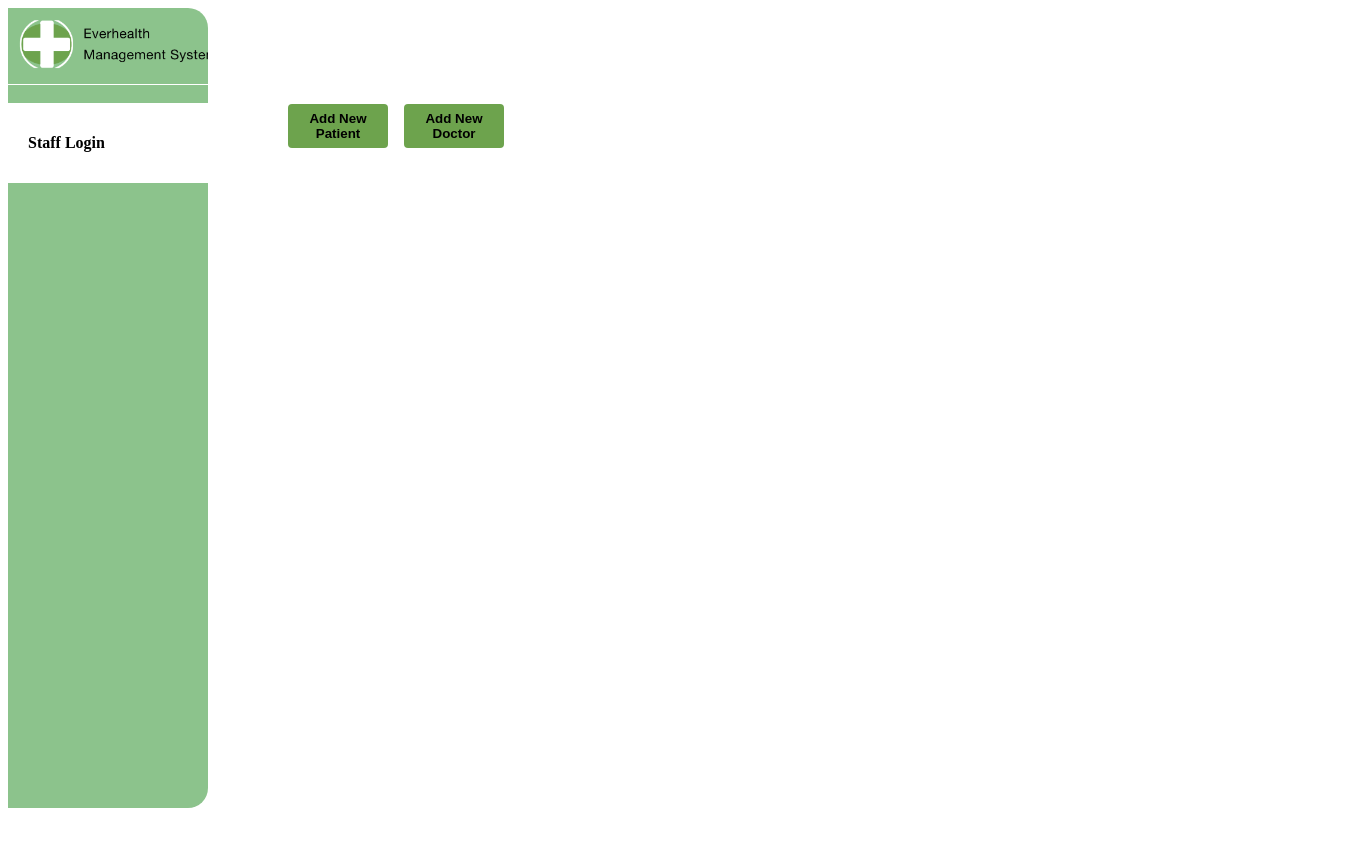
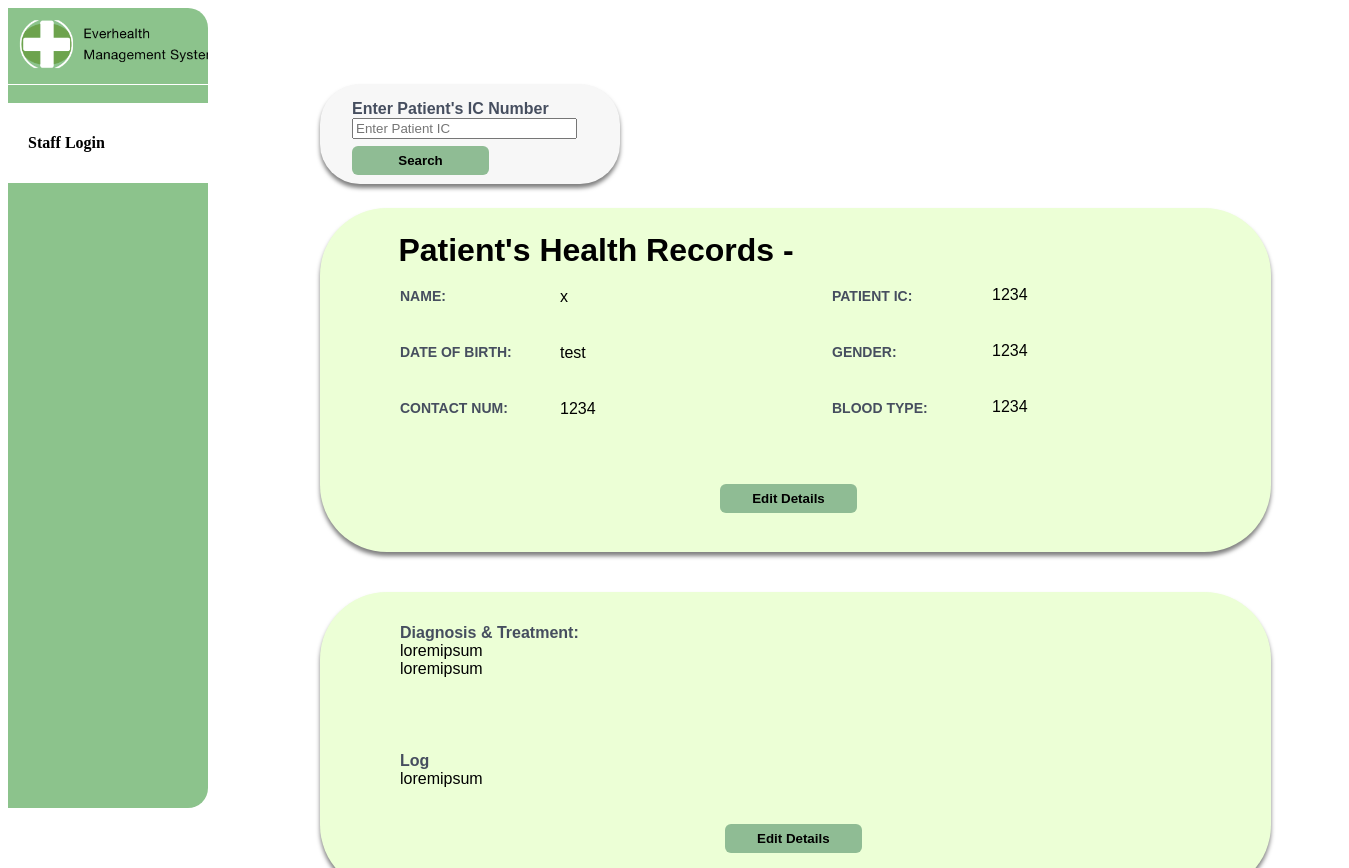
Before and after one commit to BT3103AppDev1/final-project-l1-final-project-group-8, a Vue app in the folder bt3103_proj/: page /patient-edit in a window 1280 px wide. Shown: the top 868 px of the page, 1349 px wide, since content can reach past the window. Before the commit the page ends 816 px from the top, so only its background shows below. Built offline with nearby package versions, Linux system fonts and the light colour scheme; no server answers; the database is empty.

Commit message:
patient_edit major update
updated patient_edit, still nto 100% since need to see if hanh and i can link our parts.

```diff
--- a/bt3103_proj/src/App.vue
+++ b/bt3103_proj/src/App.vue
@@ -3,17 +3,18 @@
     <div id="app-container">
       <!--<Appointment_form/>-->
       <div class="login-sidebar-container"><login_sidebar/></div>
-      <!---<div class="main-page-elements"><AssignPatient/></div>-->
+      <!--<div class="main-page-elements"><AssignPatient/></div>-->
       <!--<div class="main-page-elements"><AddDoctor/></div>-->
 
       <!-- <div class="main-page-elements"><LoginFields/></div> -->
       <!--<div class="main-page-elements"><Appointment_form/></div>-->
       <!--<div class="main-page-elements"><patient_edit/></div>-->
-      <!-- <div class="main-page-elements"><DoctorAppointment/></div> -->
+       <!--<div class="main-page-elements"><DoctorAppointment/></div>-->
       <!-- <div class="main-page-elements"><EditAppointment/></div> -->
       <!-- <div class="main-page-elements"><PatientDetails/></div> -->
-      <div class="main-page-elements"><AddPeople/></div>
-
+      <!--<div class="main-page-elements"><AddPeople/></div>-->
+      <!--<div class="main-page-elements"><AssignPatDoc/></div>-->
+      <div class="main-page-elements"><IndivUserDet/></div>
 
     </div>
   </div>
@@ -21,7 +22,7 @@
 
 <script>
 import login_sidebar from './components/login_sidebar.vue'
-//import patient_edit from './components/Patient_edit.vue'
+import patient_edit from './components/Patient_edit.vue'
 import Appointment_form from './components/Appointment_form.vue'
 // import Patient_edit from './components/Patient_edit.vue'
 import AssignPatient from './components/AssignPatient.vue'
@@ -32,6 +33,9 @@ import LoginFields from './components/LoginFields.vue'
 import AddDoctor from './components/AddDoctor.vue'
 import AddPatient from './components/AddPatient.vue'
 import AddPeople from './views/AddPeople.vue'
+import AssignPatDoc from './views/AssignPatDoc.vue'
+import IndivUserDet from './views/IndivUserDet.vue'
+
 
 export default {
   components: {
@@ -43,9 +47,11 @@ export default {
     // DoctorAppointment,
     // EditAppointment,
     //  PatientDetails,
-     //patient_edit,
+     patient_edit,
      AddDoctor,
-     AddPatient
+     AddPatient,
+     AssignPatDoc,
+     IndivUserDet
   }
 }
 </script>
--- a/bt3103_proj/src/components/Patient_edit.vue
+++ b/bt3103_proj/src/components/Patient_edit.vue
@@ -1,5 +1,19 @@
 <template>
     <div id = "mega">
+        <div id = "searchBar">
+            <div id = "smallRec">
+                <div id = "searchContent">
+                    <label>Enter Patient's IC Number</label>
+                    <form action="">
+                                <input type="text" name="patID" id="patID" placeholder="Enter Patient IC" size="25">
+                    </form>
+                    <button id = "submit" type="button">Search</button>
+                </div>
+            </div>
+
+        </div>
+
+
         <div id = "rectangle">
             <div id = "patTitle">Patient's Health Records - </div>
             <div id = "patDet">
@@ -54,6 +68,53 @@
                 </div>
             </div>
         </div>
+
+        <div id = "rectangle2">
+            <div class = "textContent" v-if="edit2 = edit2"> <!--form version to edit-->
+                <div class = "DiagTreat">
+                    <label id = "diagTreatLabel">Diagnosis & Treatment:</label>
+                    <form action="">
+                        <textarea name="newDiag" id="newDiag" cols="50" rows="4" placeholder="Enter Diagnosis"></textarea>
+                        <textarea name="newTreat" id="newTreat" cols="50" rows="4" placeholder="Enter Treatment"></textarea>
+                    </form>
+                </div>
+
+                <div class = "logText">
+                    <label id = "logLabel">Log</label>
+                    <form action="">
+                        <textarea name="newLog" id="newLog" cols="30" rows="4" placeholder="Enter Log"></textarea>
+                    </form>
+                </div>
+
+                <div id = "buttonWrapper2Edit">
+                    <div id = "actionEditBtn2">
+                        <button id = "submitButton2" type="button" @click="saveText">Submit</button>
+                        <button id = "cancelButton2" type = "button" @click="cancelEdit2">Cancel</button>
+                    </div>
+                </div>
+            </div>
+
+
+            <div class = "textContent" v-else> <!--display version (default)-->
+                <div class = "DiagTreat">
+                    <label id = "diagTreatLabel">Diagnosis & Treatment:</label>
+                    <div id = "diagContent">loremipsum</div>
+                    <div id = "treatContent">loremipsum</div>
+                </div>
+
+                <div class = "logText">
+                    <label id = "logLabel">Log</label>
+                    <div id = "logContent">loremipsum</div>
+                </div>
+
+                <div id = "buttonWrapper2">
+                    <div id = "buttonEdit2">
+                        <button id = "editButton2" type="button" @click="allowEdit2">Edit Details</button>
+                    </div>
+                </div>
+            </div>
+
+        </div>
     </div>
 </template>
 
@@ -67,7 +128,8 @@ export default {
     data() {
         return {
             edit : false,
-            pat : false
+            pat : false,
+            edit2: false
         }
     },
 
@@ -80,13 +142,97 @@ export default {
             this.edit = false
         },
 
+        allowEdit2() {
+            this.edit2 = true
+        },
+
+        cancelEdit2() {
+            this.edit2 = false
+        },
+
         async saveInput() {
             let newNum = document.getElementById("phoneNum").value;
             const docRef = doc(db,"clinic1","patients")
-            const patID = document.getElementById("icText")
-            await updateDoc(docRef, {
-                "pat1.contact_num" : Number(newNum) //hardcode id of patient for now
-            })
+            let patID = document.getElementById("icText").innerHTML
+
+            let allDocs = await getDoc(doc(db,"clinic1","patients")) //clinic1 for the time being
+            //should be email in actual
+            allDocs = allDocs.data()
+
+            let docData = allDocs[patID]
+            let name = docData.name
+            let dob = docData.dob
+            let gender = docData.gender
+            let blood = docData.blood
+            let diagnosis = docData.diagnosis
+            let treatment = docData.treatment
+            let logs = docData.logs
+            let upcoming_appoint = docData.upcoming_appoint
+            let appoint_date = docData.appoint_date
+
+            let updateData = {
+                [patID] : {
+                    "appoint_date" : appoint_date,
+                    "blood" : blood,
+                    "diagnosis" : diagnosis,
+                    "dob" : dob,
+                    "gender" : gender,
+                    "id" : patID,
+                    "logs" : logs,
+                    "name" : name,
+                    "treatment" : treatment,
+                    "upcoming_appoint" : upcoming_appoint,
+                    "contact_num" : Number(newNum)
+                }
+            }
+
+            await setDoc(docRef, updateData,{merge : true})
+
+            //await updateDoc(docRef, {
+            //    "[patID].contact_num" : Number(newNum) //hardcode id of patient for now
+            //})
+            window.location.reload()
+        },
+
+        async saveText() {
+            let newDiag = document.getElementById("newDiag").value
+            let newTreat = document.getElementById("newTreat").value
+            let newLog = document.getElementById("newLog").value
+
+            const docRef = doc(db,"clinic1","patients") //climic1 hardcoded. Will be email
+            let patID = document.getElementById("icText").innerHTML
+
+            let allDocs = await getDoc(doc(db,"clinic1","patients")) //clinic1 for the time being
+            //should be email in actual
+            allDocs = allDocs.data()
+
+            let docData = allDocs[patID]
+            let name = docData.name
+            let dob = docData.dob
+            let gender = docData.gender
+            let blood = docData.blood
+            let upcoming_appoint = docData.upcoming_appoint
+            let appoint_date = docData.appoint_date
+            let contact_num = docData.contact_num
+
+            let updateData = {
+                [patID] : {
+                    "appoint_date" : appoint_date,
+                    "blood" : blood,
+                    "diagnosis" : newDiag,
+                    "dob" : dob,
+                    "gender" : gender,
+                    "id" : patID,
+                    "logs" : newLog,
+                    "name" : name,
+                    "treatment" : newTreat,
+                    "upcoming_appoint" : upcoming_appoint,
+                    "contact_num" : contact_num
+                }
+            }
+
+            await setDoc(docRef, updateData,{merge : true})
+            alert("Update Succesful")
             window.location.reload()
         }
     },
@@ -94,13 +240,14 @@ export default {
         async function display() {
             let allDocs = await getDoc(doc(db,"clinic1","patients")) //clinic1 for the time being
             //should be email in actual
-            allDocs = allDocs.data()
-            let docData = allDocs.pat1//hardcode. This part will be the patient id
+            allDocs = allDocs.data();
+            let docData = allDocs["11"]//hardcode. This part will be the patient id !!CHANGE ONCE LINKED TO OTHER PART
             let id = docData.id
             let name = docData.name
             let contact_num = docData.contact_num
             let dob = docData.dob
-            dob = dob.toDate().toDateString()
+            dob = dob.slice(0,10)
+            //dob = dob.toDate().toDateString()
             let gender = docData.gender
             let blood = docData.blood
             let diagnosis = docData.diagnosis
@@ -116,6 +263,9 @@ export default {
             document.getElementById("bloodText").innerHTML=blood
             document.getElementById("patTitle").innerHTML="Patient's Health Records - " + name
 
+            document.getElementById("diagContent").innerHTML = "Diagnosis: " + diagnosis
+            document.getElementById("treatContent").innerHTML = "Current Treatment: " + treatment
+            document.getElementById("logContent").innerHTML = logs
 
         }
         display()
@@ -130,6 +280,53 @@ export default {
     background: #ECFFD6;
     box-shadow: 0px 4px 4px rgba(0, 0, 0, 0.50);
     border-radius: 67px;
+}
+
+#smallRec {
+    position: absolute;
+    bottom: 23em;
+    width: 300px;
+    height: 100px;
+    background: #F7F7F7;
+    box-shadow: 0px 4px 4px rgba(0, 0, 0, 0.50);
+    border-radius: 40px;
+
+}
+
+#rectangle2 {
+    position: absolute;
+    top:24em;
+    width: 951px;
+    height: 300px;
+    background: #ECFFD6;
+    box-shadow: 0px 4px 4px rgba(0, 0, 0, 0.50);
+    border-radius: 67px;
+}
+
+#searchContent {
+    position: absolute;
+    left:2em;
+    top:1em;
+}
+
+#submit {
+    position: relative;
+    top:0.5em;
+}
+
+label {
+    white-space: nowrap;
+    color: #464E5F;
+    font-size: 16px;
+    font-family: Poppins, Arial, Helvetica, sans-serif;
+    font-weight: 700;
+    word-wrap: break-word;
+}
+
+#buttonWrapper2 {
+    position: inherit;
+    left: 20.3em;
+    top: 12.5em;
 }
 
 button {
@@ -177,7 +374,7 @@ button:hover {
 #mega {
     position: absolute;
     left: 20em;
-    top:2em;
+    top:13em;
 }
 
 .title {
@@ -271,4 +468,47 @@ button:hover {
     bottom: 0.01em;
 }
 
+.logText {
+    position: absolute;
+    top: 8em;
+}
+
+.textContent {
+    position: absolute;
+    top: 2em;
+    left:5em;
+}
+
+#nameText, #dobText, #numText, #icText, #genderText, #bloodText, #diagContent, #treatContent, #logContent {
+    font-family: Arial, Helvetica, sans-serif;
+}
+
+#buttonWrapper2Edit {
+    position: absolute;
+    top: 13em;
+    left: 16em;
+}
+
+#cancelButton2 {
+    position:absolute;
+    background: #FF0000;
+    left:11em;
+}
+
+#cancelButton2:hover {
+    background-color: #ffaeae;
+}
+
+#newDiag, #newTreat, #newLog {
+    font-family: Poppins, Inter-Bold,Arial, Helvetica, sans-serif;
+}
+
+#newDiag {
+    margin-right: 5px;
+}
+
+#newTreat {
+    margin-left: 5px;
+}
+
 </style>
--- /dev/null
+++ b/bt3103_proj/src/views/AssignPatDoc.vue
@@ -0,0 +1,15 @@
+<template>
+<AssignPatient/>
+<!--Add side bar component here-->
+
+</template>
+
+<script scoped>
+import AssignPatient from '../components/AssignPatient.vue'
+
+export default {
+    components : {
+        AssignPatient
+    }
+}
+</script>
--- /dev/null
+++ b/bt3103_proj/src/views/IndivUserDet.vue
@@ -0,0 +1,15 @@
+<template>
+    <Patient_edit/>
+    <!--Add side bar component here-->
+
+    </template>
+
+    <script scoped>
+    import Patient_edit from '../components/Patient_edit.vue'
+
+    export default {
+        components : {
+            Patient_edit
+        }
+    }
+    </script>
```
Also changed, not shown: bt3103_proj/src/components/AddPatient.vue (+6 -4 lines), bt3103_proj/src/components/AssignPatient.vue (+34 -4 lines).
